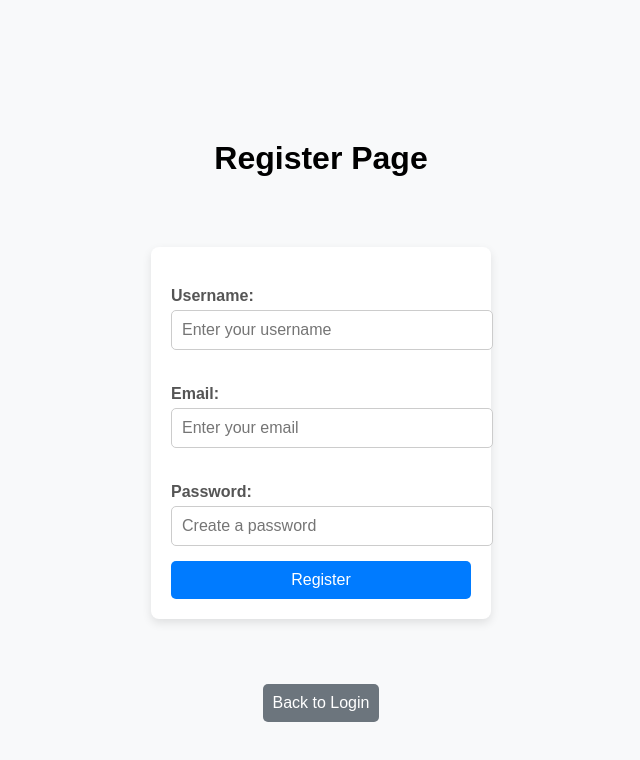
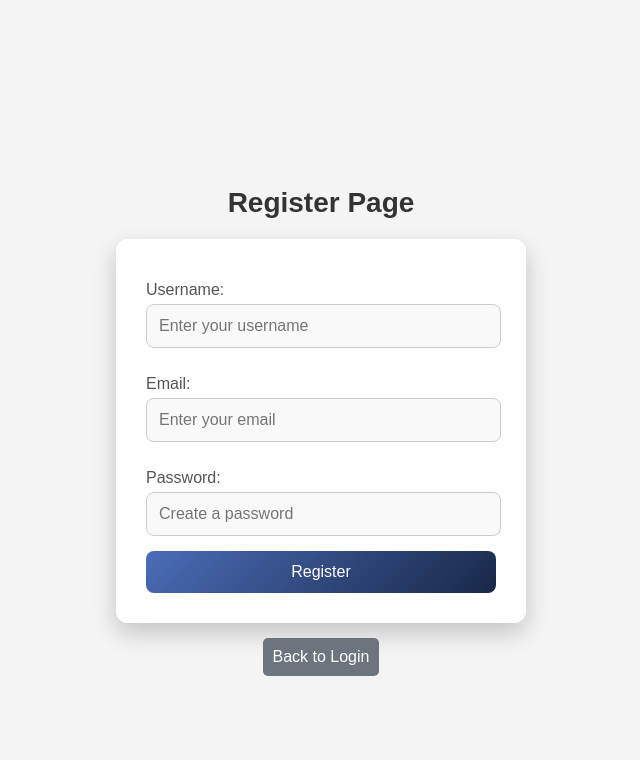
Before and after one commit to lironCode24/task-manager, a React (Create React App) app in the folder frontend/: page /register in a window 1280 px wide. Shown: the top 760 px of the page, without its empty margins (319-959 px from the left). Built offline with nearby package versions, Linux system fonts and the light colour scheme.

Commit message:
Improve Login and Register page design

```diff
--- a/frontend/src/pages/Register.js
+++ b/frontend/src/pages/Register.js
@@ -53,7 +53,7 @@ const Register = () => {
 
   return (
     <div className="container">
-      <h1>Register Page</h1>
+      <h2>Register Page</h2>
       <form onSubmit={handleRegister}>
         <label>Username:</label>
         <input
--- a/frontend/src/styles/auth.css
+++ b/frontend/src/styles/auth.css
@@ -5,82 +5,104 @@
   align-items: center;
   justify-content: center;
   height: 100vh;
-  background-color: #f8f9fa;
+  color: #fff;
+  font-family: 'Poppins', sans-serif;
 }
 
-/* Center the form */
 form {
-  width: 300px;
-  margin: 50px auto;
-  padding: 20px;
-  background: white;
-  box-shadow: 0px 4px 10px rgba(0, 0, 0, 0.1);
-  border-radius: 8px;
+  width: 350px;
+  padding: 30px;
+  background: rgba(255, 255, 255, 0.95);
+  box-shadow: 0px 10px 25px rgba(0, 0, 0, 0.2);
+  border-radius: 12px;
   text-align: center;
-}
-
-form label {
-  display: block;
-  font-weight: bold;
-  text-align: left;
-  margin: 20px 0 5px;
-  color: #555;
+  color: #333;
 }
 
 /* Heading */
 form h2 {
-  margin-bottom: 15px;
-  font-size: 24px;
-  color: #333;
+  margin-bottom: 20px;
+  font-size: 26px;
+  font-weight: 600;
+  color: #4b6cb7;
 }
 
-/* Label styles */
-.label {
+/* Labels */
+form label {
   display: block;
-  font-weight: bold;
+  font-weight: 500;
   text-align: left;
-  margin: 20px 0 5px;
+  margin: 12px 0 5px;
   color: #555;
 }
 
-/* Input fields */
+/* Input Fields */
 form input {
-  width: 100%;
-  padding: 10px;
+  width: 94%;
+  padding: 12px;
   margin-bottom: 15px;
   border: 1px solid #ccc;
-  border-radius: 5px;
+  border-radius: 8px;
   font-size: 16px;
+  transition: 0.3s;
+  background-color: #f9f9f9;
 }
 
-/* Input focus */
+/* Input Focus Effect */
 form input:focus {
   outline: none;
-  border-color: #007bff;
-  box-shadow: 0px 0px 5px rgba(0, 123, 255, 0.5);
+  border-color: #4b6cb7;
+  box-shadow: 0px 0px 8px rgba(75, 108, 183, 0.6);
 }
 
-/* Button styles */
+/* Primary Button */
 form button {
   width: 100%;
-  padding: 10px;
-  background-color: #007bff;
+  padding: 12px;
+  background: linear-gradient(135deg, #4b6cb7, #182848);
   color: white;
   border: none;
-  border-radius: 5px;
+  border-radius: 8px;
   font-size: 16px;
   cursor: pointer;
-  transition: 0.3s;
+  transition: 0.3s ease-in-out;
 }
 
-/* Button hover */
+/* Button Hover Effect */
 form button:hover {
-  background-color: #0056b3;
+  background: linear-gradient(135deg, #182848, #4b6cb7);
 }
 
-/* Error message */
+/* Error Message */
 .error-message {
-  color: red;
+  color: #d9534f;
   font-size: 14px;
   margin-top: 10px;
+  font-weight: bold;
 }
+
+/* Back to Home Button */
+.back-btn {
+  margin-top: 15px;
+  padding: 12px;
+  background: linear-gradient(135deg, #6c757d, #495057);
+  color: white;
+  border: none;
+  border-radius: 8px;
+  cursor: pointer;
+  width: 100%;
+  transition: background 0.3s ease-in-out;
+}
+
+/* Back Button Hover Effect */
+.back-btn:hover {
+  background: linear-gradient(135deg, #495057, #343a40);
+}
+
+/* Responsive Design */
+@media (max-width: 400px) {
+  form {
+    width: 90%;
+    padding: 20px;
+  }
+}
```
